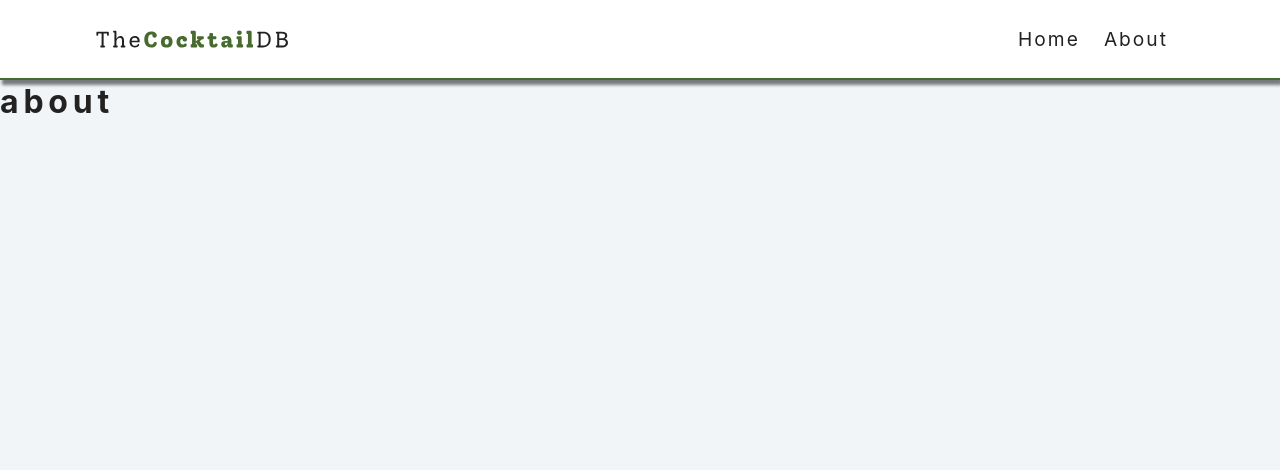
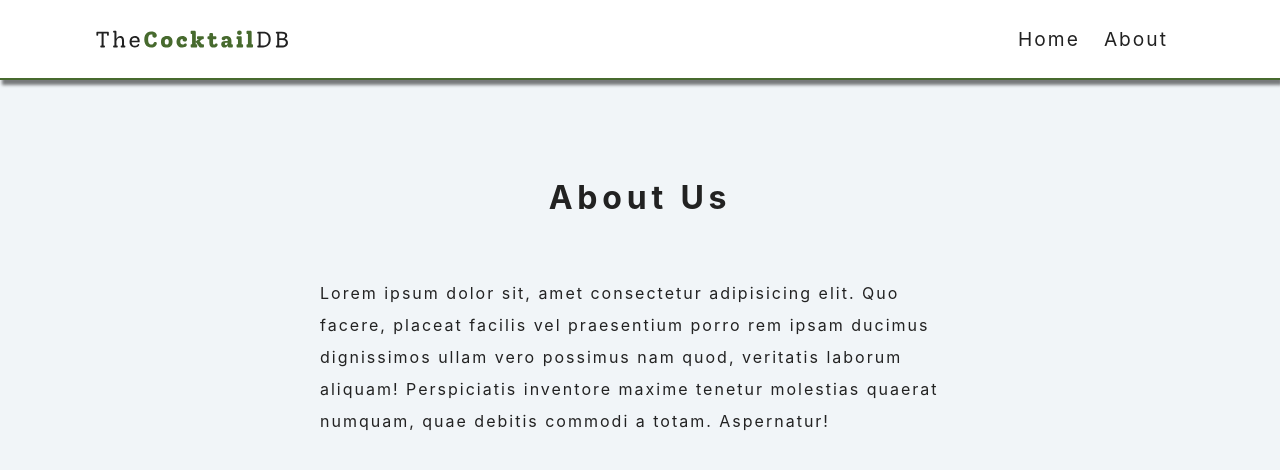
Before and after one commit to kristenwood123/cocktails-React-API, a React (Create React App) app: page /about in a window 1280 px wide. Shown: the top 470 px of the page. Built offline with nearby package versions, Linux system fonts and the light colour scheme.

Commit message:
added about and error page

```diff
--- a/src/pages/About.js
+++ b/src/pages/About.js
@@ -2,9 +2,10 @@
 
 const About = () => {
   return (
-    <div>
-      <h1>about</h1>
-    </div>
+    <section className='section about-section'>
+      <h1 className='section-title'>About us</h1>
+      <p>Lorem ipsum dolor sit, amet consectetur adipisicing elit. Quo facere, placeat facilis vel praesentium porro rem ipsam ducimus dignissimos ullam vero possimus nam quod, veritatis laborum aliquam! Perspiciatis inventore maxime tenetur molestias quaerat numquam, quae debitis commodi a totam. Aspernatur!</p>
+    </section>
   )
 }
 
--- a/src/pages/Error.js
+++ b/src/pages/Error.js
@@ -1,10 +1,16 @@
 import React from 'react'
+import { Link } from 'react-router-dom'
 
 const Error = () => {
   return (
-    <div>
-      <h1>hello</h1>
-    </div>
+    <section className='error-page section'>
+      <div className="error-container">
+        <h1>Opps! it's a dead end</h1>
+        <Link to='/' className='btn btn-primary'>
+          back home
+        </Link>
+      </div>
+    </section>
   )
 }
 
```
Also changed, not shown: src/components/CocktailList.js (renamed from src/components/CoktailList.js).
